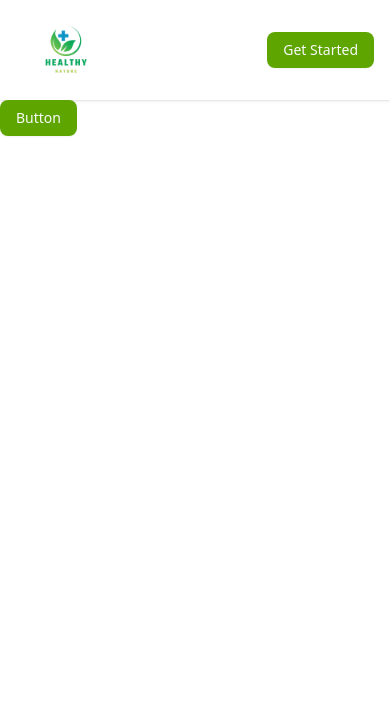
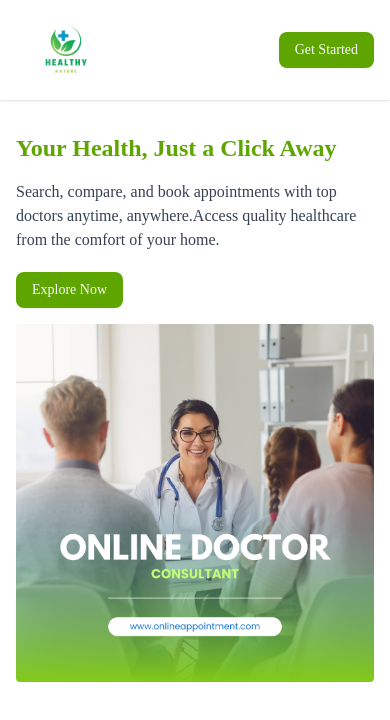
Before and after one commit to abdullahhani7/appointment-app, a Next.js app: page / in a window 390 px wide. Shown: the top 720 px of the page. Built offline with nearby package versions, Linux system fonts and the light colour scheme.

Commit message:
Add Hero component with responsive layout and call-to-action button; update global styles and layout

```diff
--- /dev/null
+++ b/app/_components/Hero.jsx
@@ -0,0 +1,33 @@
+import { Button } from "@/components/ui/button";
+import React from "react";
+
+const Hero = () => {
+  return (
+    <section>
+      <div className="mx-auto max-w-7xl px-4 py-8 sm:px-6 lg:px-8">
+        <div className="grid grid-cols-1 gap-4 md:grid-cols-2 md:items-center md:gap-8">
+          <div>
+            <div className="max-w-lg md:max-w-none">
+              <h2 className="text-2xl font-semibold text-lime-600  sm:text-3xl">
+                Your Health, Just a Click Away
+              </h2>
+
+              <p className="mt-4 text-gray-700">
+                Search, compare, and book appointments with top doctors anytime,
+                anywhere.Access quality healthcare from the comfort of your
+                home.
+              </p>
+              <Button className="mt-5">Explore Now</Button>
+            </div>
+          </div>
+
+          <div>
+            <img src="/assets/images/hero.png" className="rounded" alt="" />
+          </div>
+        </div>
+      </div>
+    </section>
+  );
+};
+
+export default Hero;
--- a/app/globals.css
+++ b/app/globals.css
@@ -1,5 +1,9 @@
 @import "tailwindcss";
 @import "tw-animate-css";
+
+:root {
+  font-family: var(--font-roboto);
+}
 
 @custom-variant dark (&:is(.dark *));
 
--- a/app/layout.js
+++ b/app/layout.js
@@ -1,15 +1,12 @@
-import { Geist, Geist_Mono } from "next/font/google";
+import { Roboto } from "next/font/google";
+
 import "./globals.css";
 import Header from "./_components/Header";
 
-const geistSans = Geist({
-  variable: "--font-geist-sans",
+const roboto = Roboto({
   subsets: ["latin"],
-});
-
-const geistMono = Geist_Mono({
-  variable: "--font-geist-mono",
-  subsets: ["latin"],
+  weight: ["400", "500", "700"],
+  variable: "--font-roboto",
 });
 
 export const metadata = {
@@ -20,9 +17,7 @@ export const metadata = {
 export default function RootLayout({ children }) {
   return (
     <html lang="en">
-      <body
-        className={`${geistSans.variable} ${geistMono.variable} antialiased`}
-      >
+      <body className={`${roboto.variable}   antialiased`}>
         <div className="md:px-20  shadow-sm">
           <Header />
         </div>
--- a/app/page.js
+++ b/app/page.js
@@ -1,10 +1,11 @@
 import { Button } from "@/components/ui/button";
 import Image from "next/image";
+import Hero from "./_components/Hero";
 
 export default function Home() {
   return (
-    <div >
-     <Button  >Button</Button>
+    <div>
+      <Hero />
     </div>
   );
 }
```
Also changed, not shown: public/assets/images/hero.png (added).
